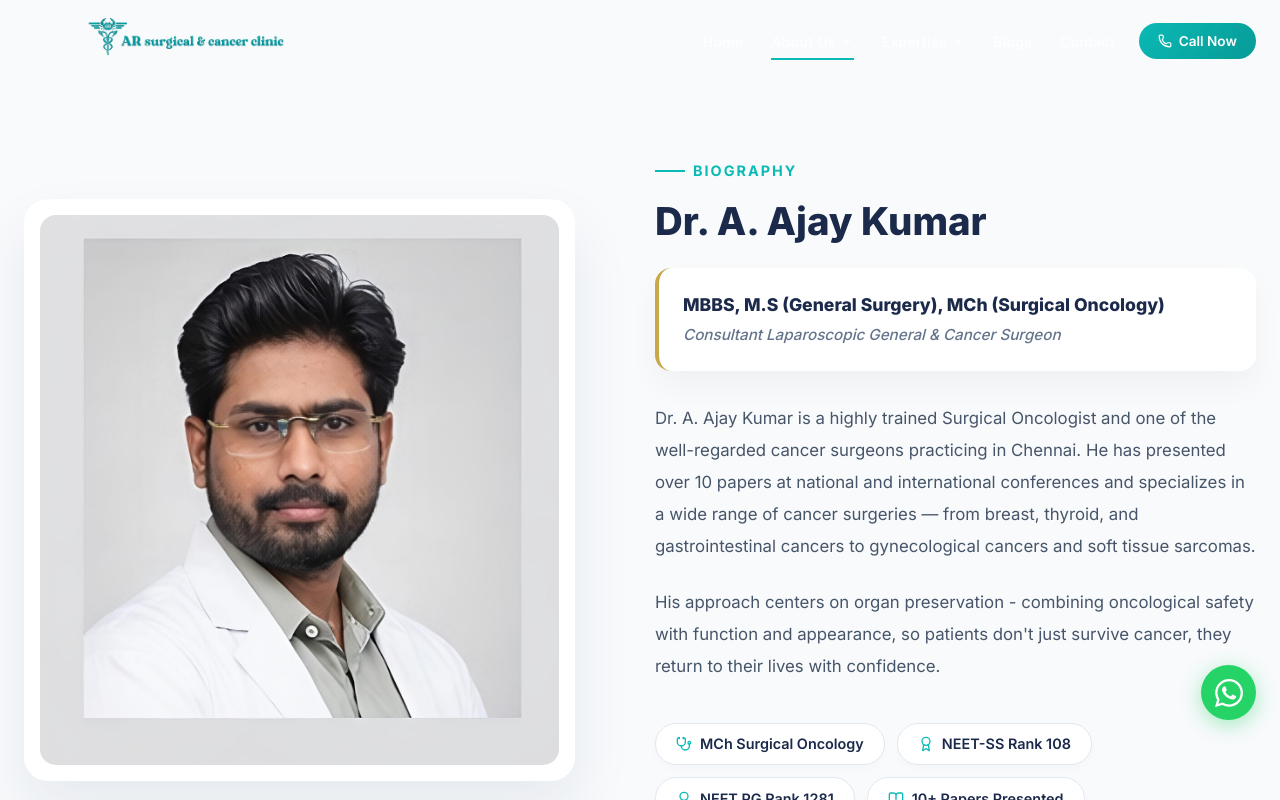
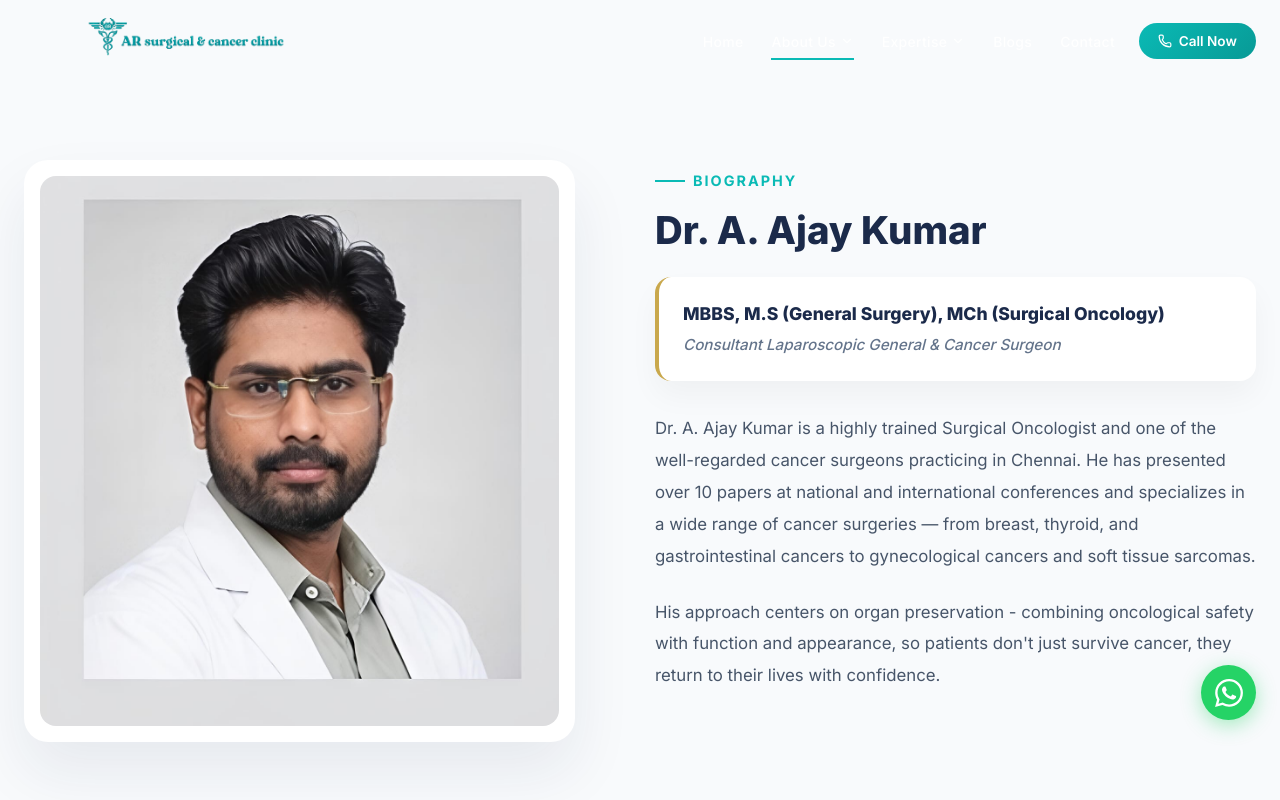
Before and after one commit to yakash4658r/Ajay_Oncologist, a React (Vite) app: page / in a window 1280 px wide. Both pictures are taken after a click on the button "Read Full Profile". Shown: the top 800 px of the page. Built offline with nearby package versions, Linux system fonts and the light colour scheme.

Commit message:
Remove 4 badges from AboutPage bio and remove A New Chapter from ClinicPage

```diff
--- a/src/pages/AboutPage.tsx
+++ b/src/pages/AboutPage.tsx
@@ -60,27 +60,6 @@ export default function AboutPage({ setCurrentPage }: AboutPageProps) {
               <p data-aos="fade-up" data-aos-delay="400" style={{ color: '#475569', lineHeight: 1.9, fontSize: '1.05rem', marginBottom: '2.5rem' }}>
                 His approach centers on organ preservation - combining oncological safety with function and appearance, so patients don't just survive cancer, they return to their lives with confidence.
               </p>
-
-              {/* Premium Tags */}
-              <div data-aos="fade-up" data-aos-delay="500" style={{ display: 'flex', flexWrap: 'wrap', gap: '0.75rem' }}>
-                {[
-                  { text: 'MCh Surgical Oncology', icon: <Stethoscope size={16}/> },
-                  { text: 'NEET-SS Rank 108', icon: <Award size={16}/> },
-                  { text: 'NEET PG Rank 1281', icon: <Award size={16}/> },
-                  { text: '10+ Papers Presented', icon: <BookOpen size={16}/> }
-                ].map((tag, i) => (
-                  <div key={i} style={{
-                    display: 'flex', alignItems: 'center', gap: '0.5rem',
-                    background: 'white', color: '#1B2A4A', padding: '0.6rem 1.25rem',
-                    borderRadius: '50px', fontSize: '0.9rem', fontWeight: 600,
-                    border: '1px solid #e2e8f0', boxShadow: '0 4px 10px rgba(0,0,0,0.02)',
-                    transition: 'all 0.3s ease', cursor: 'default'
-                  }} onMouseEnter={e => e.currentTarget.style.transform = 'translateY(-3px)'} onMouseLeave={e => e.currentTarget.style.transform = 'translateY(0)'}>
-                    <span style={{ color: '#0ABAB5', display: 'flex', alignItems: 'center' }}>{tag.icon}</span>
-                    {tag.text}
-                  </div>
-                ))}
-              </div>
             </div>
           </div>
         </div>
--- a/src/pages/ClinicPage.tsx
+++ b/src/pages/ClinicPage.tsx
@@ -33,22 +33,6 @@ export default function ClinicPage({ setCurrentPage }: ClinicPageProps) {
         </div>
       </section>
 
-      {/* A New Chapter */}
-      <section style={{ padding: '6rem 0', background: 'linear-gradient(to bottom, #ffffff, #f8fafc)', position: 'relative' }}>
-        <div style={{ maxWidth: '1000px', margin: '0 auto', padding: '0 1.5rem' }}>
-          <div data-aos="zoom-in" style={{
-            textAlign: 'center', background: 'white', padding: '4rem 3rem',
-            borderRadius: '24px', boxShadow: '0 25px 50px rgba(27,42,74,0.05)',
-            border: '1px solid rgba(0,0,0,0.03)', marginTop: '-8rem', position: 'relative', zIndex: 2
-          }}>
-            <h2 className="section-title" style={{ color: '#1B2A4A' }}>A New Chapter</h2>
-            <div className="section-divider center" style={{ background: '#0ABAB5' }}></div>
-            <p style={{ color: '#475569', fontSize: '1.2rem', lineHeight: '1.9', fontStyle: 'italic', maxWidth: '800px', margin: '0 auto' }}>
-              "It is not just about removing cancer. It is about early diagnosis, honest guidance, skilled surgery, and helping patients walk out with their body, their confidence, and their life intact."
-            </p>
-          </div>
-        </div>
-      </section>
 
       {/* Preserve With Hope */}
       <section style={{ padding: '8rem 0', background: '#f8fafc' }}>
```
